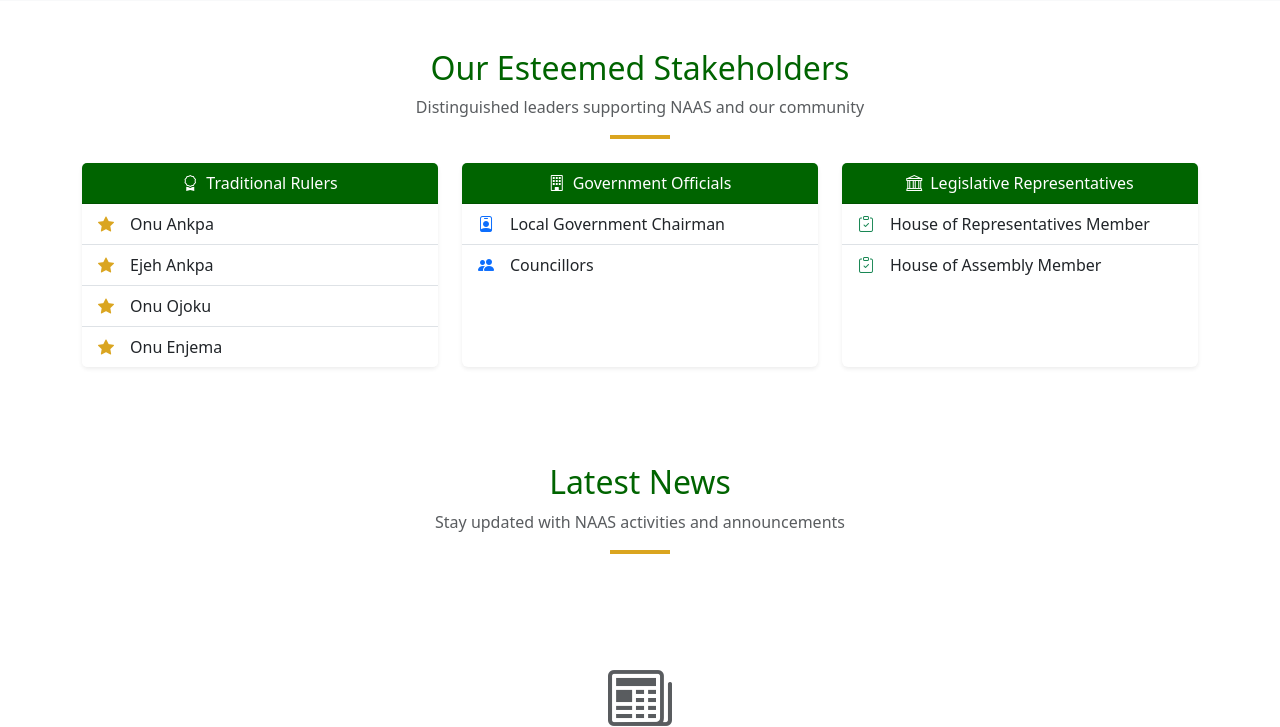
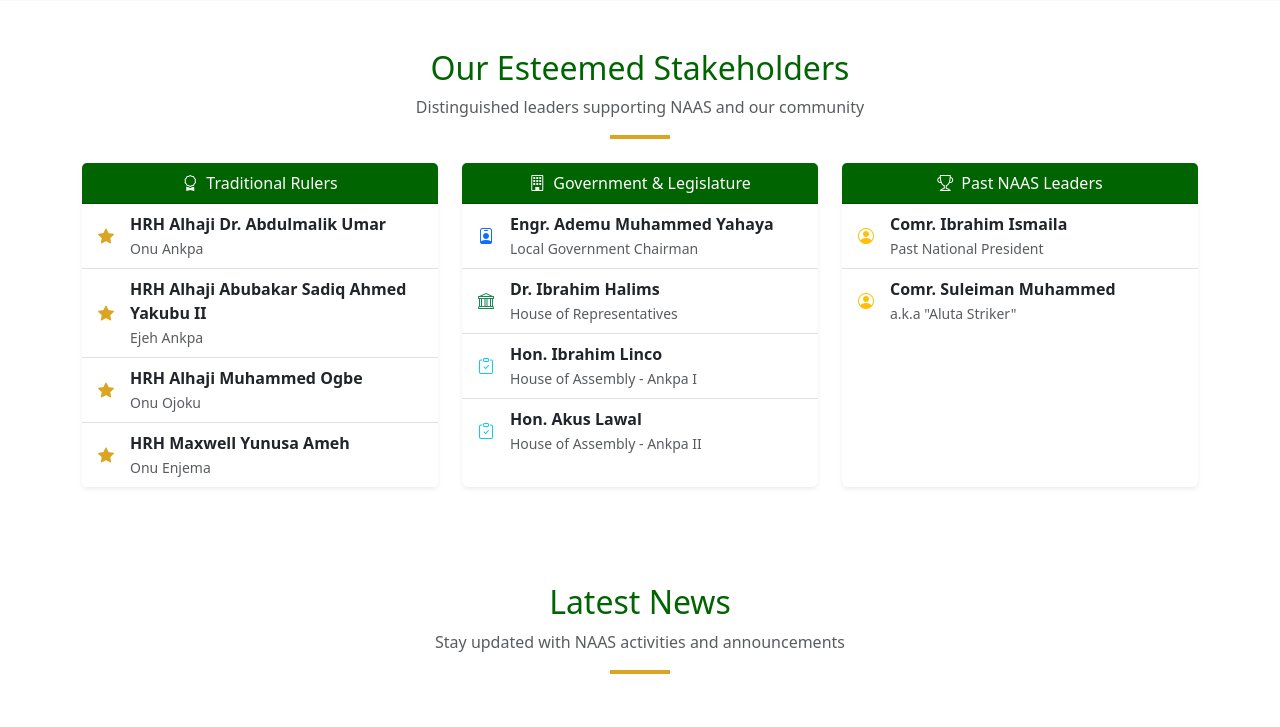
Before and after one commit to Haditech2/National, a Django app: page / in a window 1280 px wide. Shown: the part 1437-2164 px from the top of the page. Run offline with Django 4.2, Linux system fonts and the light colour scheme; data that the repository does not hold is empty; parts of the project's set-up code (start-up, migrations or seed data) failed here and were passed over.

Commit message:
Update stakeholders section with names and add past leaders

```diff
--- a/templates/core/home.html
+++ b/templates/core/home.html
@@ -130,57 +130,115 @@
                         <i class="bi bi-award me-2"></i>Traditional Rulers
                     </div>
                     <ul class="list-group list-group-flush">
-                        <li class="list-group-item d-flex align-items-center">
-                            <i class="bi bi-star-fill text-gold me-3"></i>
-                            <span>Onu Ankpa</span>
+                        <li class="list-group-item">
+                            <div class="d-flex align-items-center">
+                                <i class="bi bi-star-fill text-gold me-3"></i>
+                                <div>
+                                    <strong>HRH Alhaji Dr. Abdulmalik Umar</strong>
+                                    <br><small class="text-muted">Onu Ankpa</small>
+                                </div>
+                            </div>
                         </li>
-                        <li class="list-group-item d-flex align-items-center">
-                            <i class="bi bi-star-fill text-gold me-3"></i>
-                            <span>Ejeh Ankpa</span>
+                        <li class="list-group-item">
+                            <div class="d-flex align-items-center">
+                                <i class="bi bi-star-fill text-gold me-3"></i>
+                                <div>
+                                    <strong>HRH Alhaji Abubakar Sadiq Ahmed Yakubu II</strong>
+                                    <br><small class="text-muted">Ejeh Ankpa</small>
+                                </div>
+                            </div>
                         </li>
-                        <li class="list-group-item d-flex align-items-center">
-                            <i class="bi bi-star-fill text-gold me-3"></i>
-                            <span>Onu Ojoku</span>
+                        <li class="list-group-item">
+                            <div class="d-flex align-items-center">
+                                <i class="bi bi-star-fill text-gold me-3"></i>
+                                <div>
+                                    <strong>HRH Alhaji Muhammed Ogbe</strong>
+                                    <br><small class="text-muted">Onu Ojoku</small>
+                                </div>
+                            </div>
                         </li>
-                        <li class="list-group-item d-flex align-items-center">
-                            <i class="bi bi-star-fill text-gold me-3"></i>
-                            <span>Onu Enjema</span>
+                        <li class="list-group-item">
+                            <div class="d-flex align-items-center">
+                                <i class="bi bi-star-fill text-gold me-3"></i>
+                                <div>
+                                    <strong>HRH Maxwell Yunusa Ameh</strong>
+                                    <br><small class="text-muted">Onu Enjema</small>
+                                </div>
+                            </div>
                         </li>
                     </ul>
                 </div>
             </div>
-            <!-- Government Officials -->
+            <!-- Government Officials & Legislative -->
             <div class="col-md-6 col-lg-4">
                 <div class="card h-100 border-0 shadow-sm">
                     <div class="card-header bg-dark-green text-white text-center">
-                        <i class="bi bi-building me-2"></i>Government Officials
+                        <i class="bi bi-building me-2"></i>Government & Legislature
                     </div>
                     <ul class="list-group list-group-flush">
-                        <li class="list-group-item d-flex align-items-center">
-                            <i class="bi bi-person-badge text-primary me-3"></i>
-                            <span>Local Government Chairman</span>
+                        <li class="list-group-item">
+                            <div class="d-flex align-items-center">
+                                <i class="bi bi-person-badge text-primary me-3"></i>
+                                <div>
+                                    <strong>Engr. Ademu Muhammed Yahaya</strong>
+                                    <br><small class="text-muted">Local Government Chairman</small>
+                                </div>
+                            </div>
                         </li>
-                        <li class="list-group-item d-flex align-items-center">
-                            <i class="bi bi-people-fill text-primary me-3"></i>
-                            <span>Councillors</span>
+                        <li class="list-group-item">
+                            <div class="d-flex align-items-center">
+                                <i class="bi bi-bank text-success me-3"></i>
+                                <div>
+                                    <strong>Dr. Ibrahim Halims</strong>
+                                    <br><small class="text-muted">House of Representatives</small>
+                                </div>
+                            </div>
+                        </li>
+                        <li class="list-group-item">
+                            <div class="d-flex align-items-center">
+                                <i class="bi bi-clipboard-check text-info me-3"></i>
+                                <div>
+                                    <strong>Hon. Ibrahim Linco</strong>
+                                    <br><small class="text-muted">House of Assembly - Ankpa I</small>
+                                </div>
+                            </div>
+                        </li>
+                        <li class="list-group-item">
+                            <div class="d-flex align-items-center">
+                                <i class="bi bi-clipboard-check text-info me-3"></i>
+                                <div>
+                                    <strong>Hon. Akus Lawal</strong>
+                                    <br><small class="text-muted">House of Assembly - Ankpa II</small>
+                                </div>
+                            </div>
                         </li>
                     </ul>
                 </div>
             </div>
-            <!-- Legislative Representatives -->
+            <!-- Past Leaders -->
             <div class="col-md-6 col-lg-4">
                 <div class="card h-100 border-0 shadow-sm">
                     <div class="card-header bg-dark-green text-white text-center">
-                        <i class="bi bi-bank me-2"></i>Legislative Representatives
+                        <i class="bi bi-trophy me-2"></i>Past NAAS Leaders
                     </div>
                     <ul class="list-group list-group-flush">
-                        <li class="list-group-item d-flex align-items-center">
-                            <i class="bi bi-clipboard-check text-success me-3"></i>
-                            <span>House of Representatives Member</span>
+                        <li class="list-group-item">
+                            <div class="d-flex align-items-center">
+                                <i class="bi bi-person-circle text-warning me-3"></i>
+                                <div>
+                                    <strong>Comr. Ibrahim Ismaila</strong>
+                                    <br><small class="text-muted">Past National President</small>
+                                </div>
+                            </div>
                         </li>
-                        <li class="list-group-item d-flex align-items-center">
-                            <i class="bi bi-clipboard-check text-success me-3"></i>
-                            <span>House of Assembly Member</span>
+                        <li class="list-group-item">
+                            <div class="d-flex align-items-center">
+                                <i class="bi bi-person-circle text-warning me-3"></i>
+                                <div>
+                                    <strong>Comr. Suleiman Muhammed</strong>
+                                    <br><small class="text-muted">a.k.a "Aluta Striker"</small>
+                                </div>
+                            </div>
                         </li>
                     </ul>
                 </div>
```
